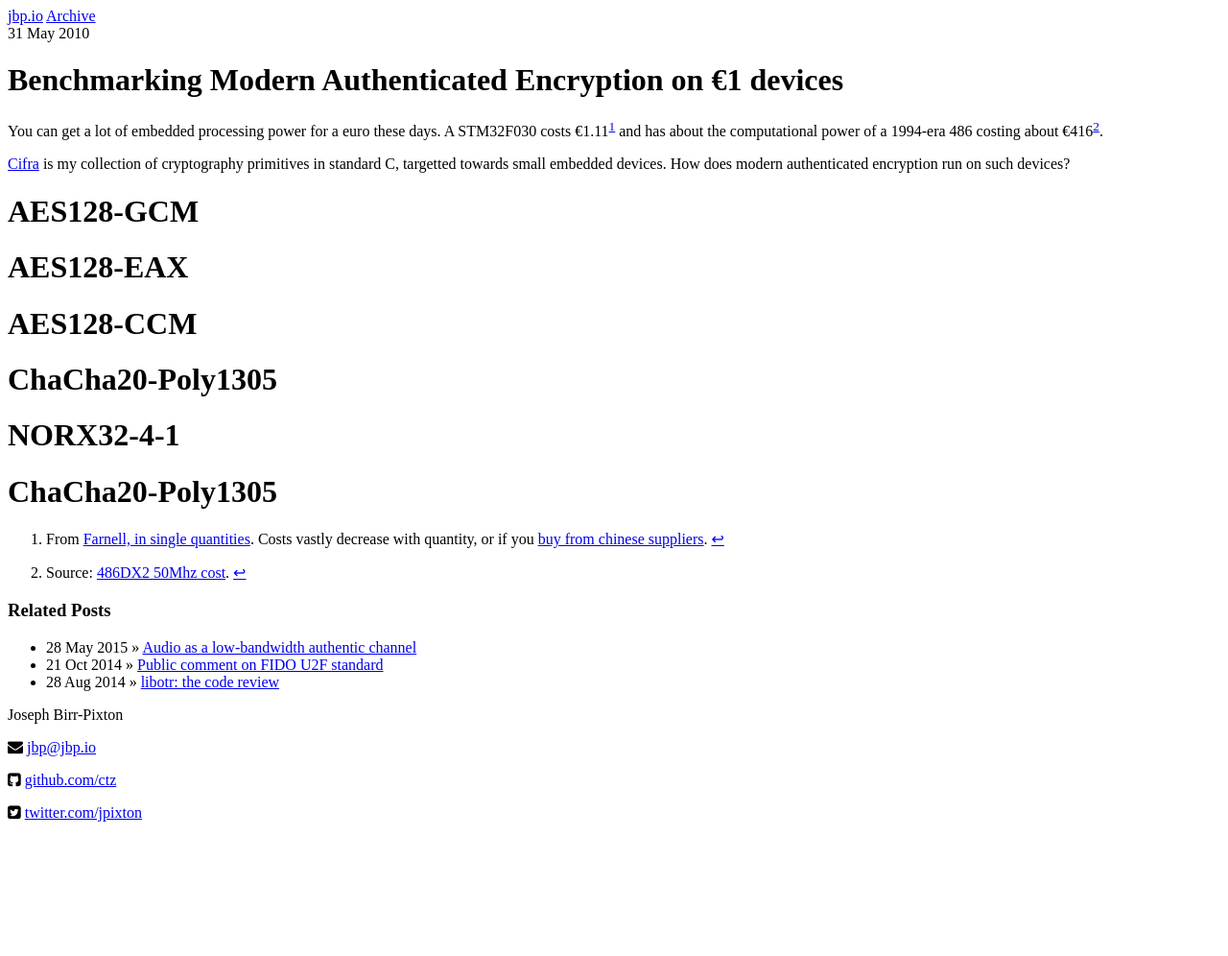
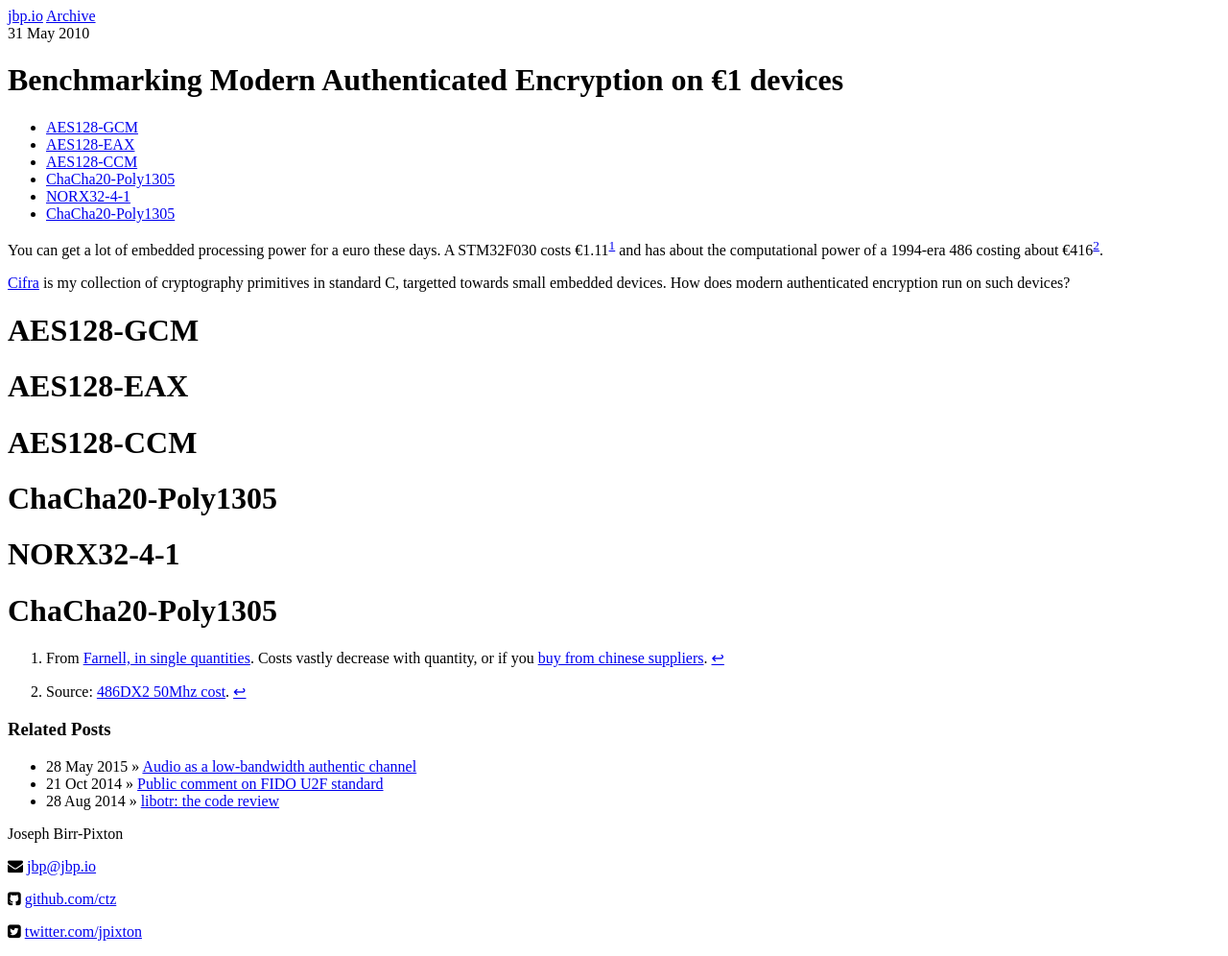
Before and after one commit to ctz/ctz.github.com, a Jekyll site: the page built from _posts/2010-05-31-modern-authenticated-encryption-for-1-euro.md, in a window 1280 px wide. Shown: the whole page at 96% size. Built offline with Jekyll 4.4.1, drawn with Linux system fonts in a browser that asks for light colours; before the commit the page ends 900 px from its top, so only the background shows below that.

Commit message:
Update 2010-05-31-modern-authenticated-encryption-for-1-euro.md

```diff
--- a/_posts/2010-05-31-modern-authenticated-encryption-for-1-euro.md
+++ b/_posts/2010-05-31-modern-authenticated-encryption-for-1-euro.md
@@ -5,6 +5,9 @@ subtitle: ""
 category:
 tags: [security, crypto, embedded, authentication, iot]
 ---
+
+* TOC
+{:toc #toc-side}
 
 You can get a lot of embedded processing power for a euro these days.
 A STM32F030 costs €1.11[^1] and has about the computational power of a 1994-era 486 costing about €416[^2].
```
